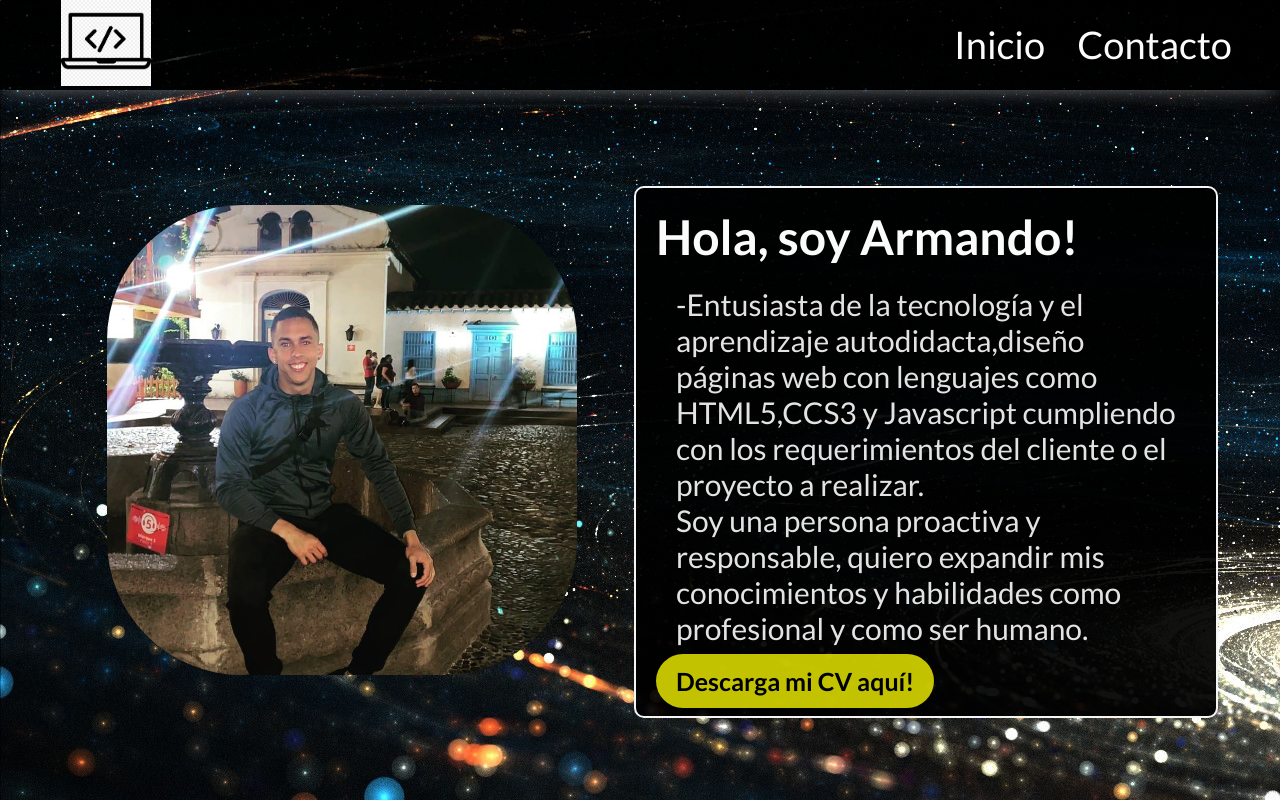
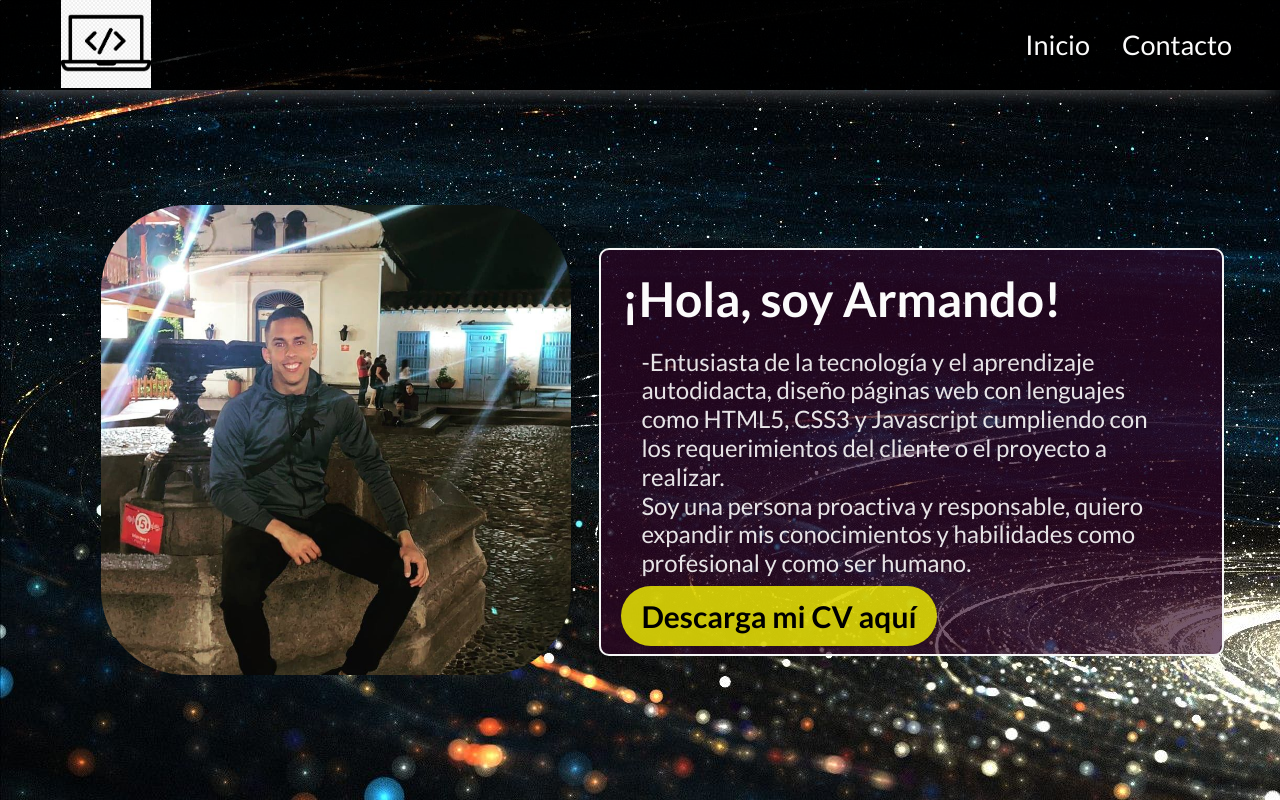
Before and after one commit to amingori/proyecto-2-cod-latam, a plain HTML site: page index.html in a window 1280 px wide. Shown: the top 800 px of the page. Drawn offline with Linux system fonts and the light colour scheme.

Commit message:
Correcion scafolding, ortografia, css y html

```diff
--- a/css/styles.css
+++ b/css/styles.css
@@ -1,32 +1,23 @@
-/* Importar aquí la font */
 @import url('https://fonts.googleapis.com/css2?family=Lato:wght@400;700&display=swap');
-
-/* Reset */
+/*Pagina realizada con principios Mobile First*/
 * {
     box-sizing: border-box;
     margin: 0;
     padding: 0;
-    /* Para que el scrolleo en la one page sea suave */
     scroll-behavior: smooth;
 }
 
-
-/* Para quitar los puntos a los items de listas */
 ul {
     list-style: none;
 
 }
 
-/* Para que los enlaces hereden el color de texto y no tengan subrayado */
 a {
     text-decoration: none;
     color: inherit;
     color: #fbfbfb;
 }
 
-/* Este max-width es para que el contenido no se "estire" demasiado hacia los costados y
-*  el margin: auto; para tenerlo centrado fácilmente ;)
-*/
 main {
     max-width: 1200px;
     margin: auto;
@@ -39,8 +30,7 @@ body {
     font-size: 18px;
     line-height: 1.2;
     color: black;
-    margin: auto;
-    background-image: url(/img/34269.jpg);
+    background-image:url(../img/fondo.jpg);
 
 }
 
@@ -95,7 +85,8 @@ header {
 .menu li a {
     padding: 16px;
 }
-.menu li a:hover{
+
+.menu li a:hover {
     text-decoration: underline;
 }
 
@@ -112,7 +103,7 @@ section {
     padding: 16px;
     min-height: 100vh;
     padding-top: 120px;
-    margin: auto;
+
 }
 
 
@@ -122,37 +113,34 @@ section {
 
 .foto img {
     width: 500px;
+    border-radius: 100px;
 
 }
 
 .presentacion {
-    text-align:center;
+    text-align: center;
     width: 100%;
-    background-color: rgba(0, 0, 0, 0.933);
+    background-color: rgba(48, 5, 38, 0.658);
     padding: 20px;
     border-radius: 10px;
     border: solid 2px whitesmoke;
 }
 
 .btn-CV {
-    font-size: 25px;
+    font-size: 20px;
     background-color: rgba(255, 255, 0, 0.76);
     border-radius: 40px;
     margin-top: 16px;
     padding: 12px 20px;
     font-weight: 700;
     color: black
+}
 
-}
-.btn-CV:hover{
-    background-color: rgba(128, 0, 128, 0.596);
+.btn-CV:hover {
+    background-color: rgba(175, 89, 158, 0.3);
     color: white;
     text-decoration: underline;
     transition: 0.3s;
-}
-
-.perfil {
-    border-radius: 150px;
 }
 
 .contacto {
@@ -163,11 +151,12 @@ section {
     margin: 0px 15px 0px 15px;
 
 }
-
-.botones {
+.botones{
     text-align: center;
 }
-.png{
+
+
+.png {
     background-color: rgba(255, 255, 255, 0.849);
     border-radius: 10px;
 }
@@ -181,7 +170,7 @@ img {
 footer {
     height: 90px;
     width: 100%;
-    background-color: #af599e;
+    background-color: #0000006e;
 }
 
 footer p {
@@ -198,40 +187,50 @@ footer p {
         font-size: 48px;
         text-align: left;
     }
-    h2{
+
+    h2 {
         font-size: 38px;
     }
 
     #inicio {
         flex-direction: row;
     }
+    .menu li a {
+        font-size: 27px;
+    }
 
     .presentacion {
-        width: 50%;
+        width: 55%;
         text-align: left;
     }
 
     .presentacion p {
         text-align: left;
-        font-size: 30px;
+        font-size: 24px;
     }
-    a{
-        font-size: 38px;
 
-    }
-    .contacto p{
+    .btn-CV {
         font-size: 30px;
 
     }
-    footer{
-        height: 120px;
-    }
-    footer p{
-        font-size: 38px;
 
-    }
-    .png{
+    .contacto p {
+        font-size: 30px;
 
     }
 
+    footer {
+        height: 120px;
+        width: 100%;
+    }
+
+    footer p {
+        font-size: 38px;
+
+    }img{
+    margin: 30px;
+    width: 25%;
+    padding: 15px;
+    }
+
 }
--- a/index.html
+++ b/index.html
@@ -11,10 +11,9 @@
 </head>
 
 <body>
-    <!--Inicio parte inicio-->
-
+    <!--1era parte inicio-->
     <header>
-        <a href="#Inicio">
+        <a>
             <img src="img/as.jpg" alt="Eidos logo" class="logo">
         </a>
 
@@ -33,19 +32,19 @@
     <main>
         <section id="inicio">
             <figure class="foto">
-                <img src="img/perfil.jpg" alt="foto de Armando" class="perfil">
+                <img src="img/perfil.jpg" alt="foto de Armando">
             </figure>
             <article class="presentacion">
-                <h1>Hola, soy Armando!</h1>
-                <p>-Entusiasta de la tecnología y el aprendizaje autodidacta,diseño páginas web con lenguajes como
-                    HTML5,CCS3 y Javascript cumpliendo con los requerimientos del
+                <h1>¡Hola, soy Armando!</h1>
+                <p>-Entusiasta de la tecnología y el aprendizaje autodidacta, diseño páginas web con lenguajes como
+                    HTML5, CSS3 y Javascript cumpliendo con los requerimientos del
                     cliente
                     o el proyecto a realizar.
                     <br>
                     Soy una persona proactiva y responsable, quiero expandir mis
                     conocimientos y habilidades como profesional y como ser humano.
                 </p>
-                <a href="" class="btn-CV">Descarga mi CV aquí!</a>
+                <a href="" class="btn-CV">Descarga mi CV aquí</a>
 
             </article>
 
@@ -56,7 +55,8 @@
                 <h2>Hablemos!</h2>
                 <p>"Nací en Venezuela, hace 5 años que vivo en Argentina decidí darle un giro a mi vida dejando a un
                     lado el ambito maritimo para empezar a formarme en programacion y así lograr otros proyectos en mi
-                    vida, estoy buscando una primera experiencia profesional donde pueda seguir mi proceso de
+                    vida. <br>
+                    Estoy buscando una primera experiencia profesional donde pueda seguir mi proceso de
                     aprendizaje y crecimiento integral"
                 </p>
             </div>
@@ -64,7 +64,8 @@
             <article class="botones">
                 <a href="mailto:armandomingori@gmail.com"><img src="img/mail.png" alt="logo email" class="png"></a>
                 <a href="https://github.com/amingori"><img src="img/github.png" alt="logo github" class="png"></a>
-                <a href="https://www.linkedin.com/in/amingori/"><img src="img/linkedin.png" alt="logo linkedin" class="png"></a>
+                <a href="https://www.linkedin.com/in/amingori/"><img src="img/linkedin.png" alt="logo linkedin"
+                        class="png"></a>
             </article>
         </section>
 
```
Also changed, not shown: img/ICONO BLANCO GMAIL.png (deleted), img/fondo.jpg (renamed from img/34269.jpg), 1 other file.
